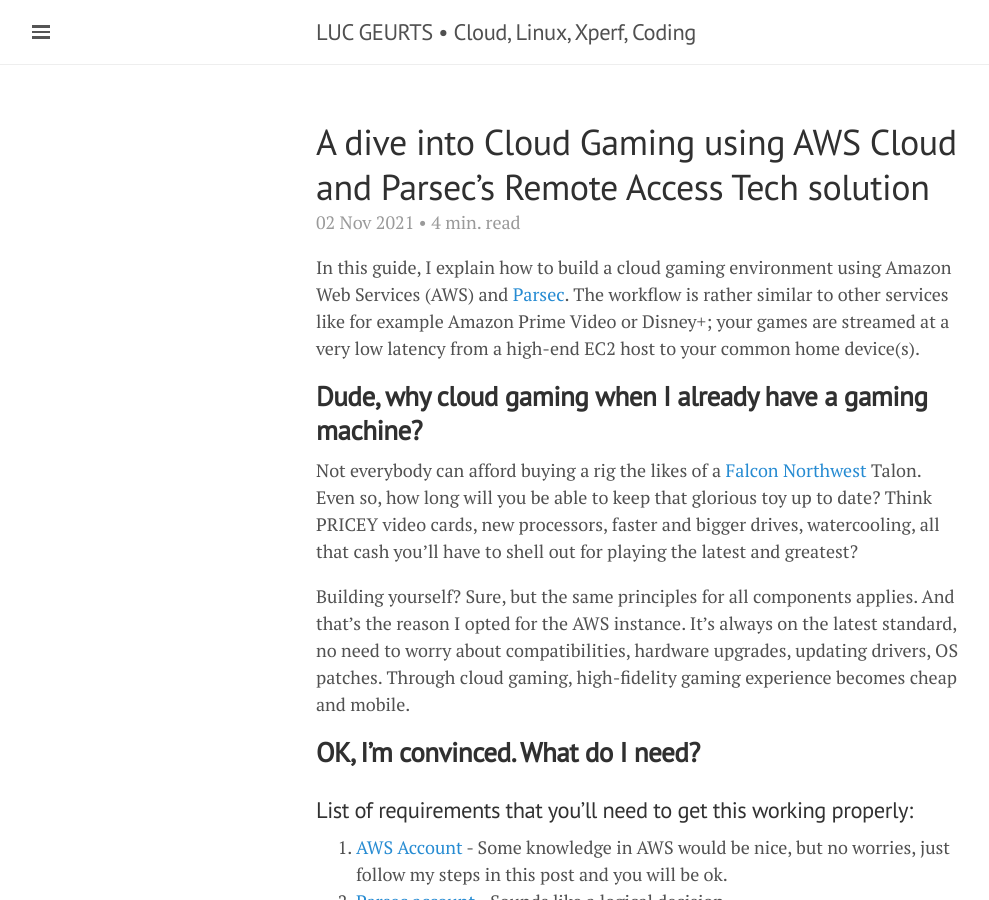
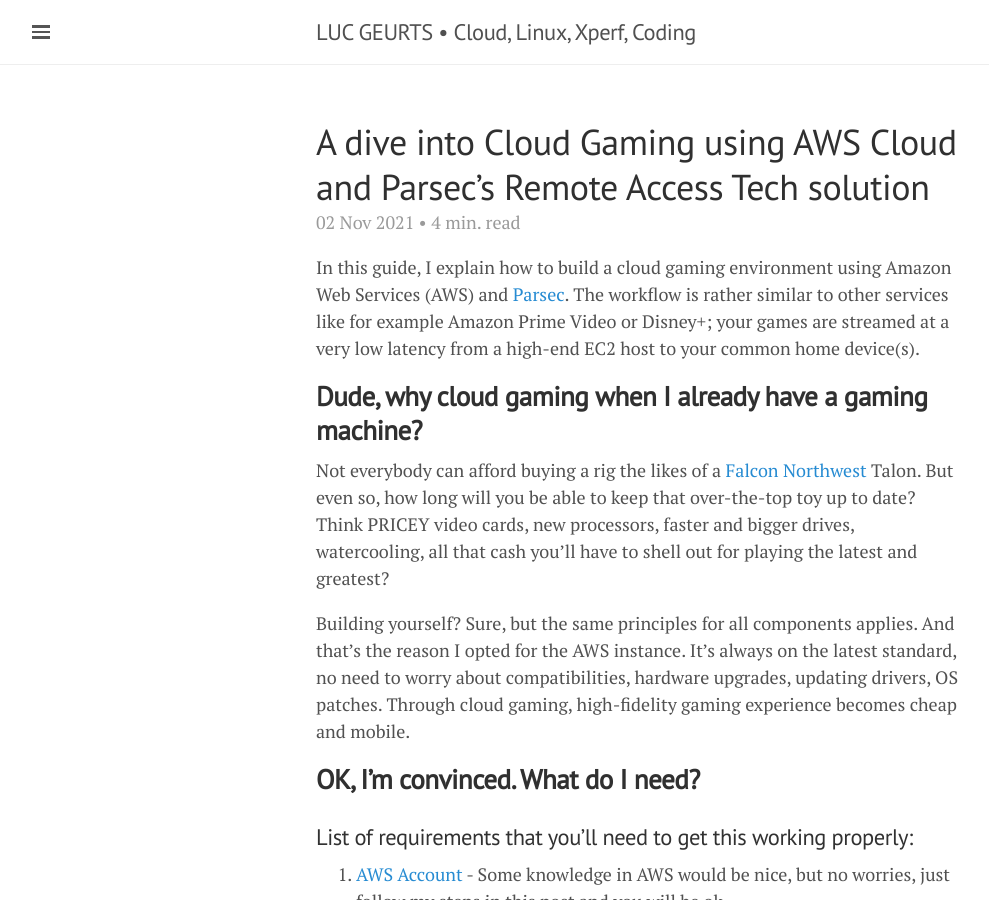
Before and after one commit to lgeurts/lgeurts.github.io, a Jekyll site: the page built from _posts/2021-11-02-aws-high-performance-cloud-gaming.md, in a window 1280 px wide and 900 px high. Shown: the whole window, without its empty margins (0-989 px from the left). Built offline with Jekyll 4.4.1, drawn with Linux system fonts in a browser that asks for light colours; nearby versions of some CDN libraries; comment, search, counter and statistics services are not loaded.

Commit message:
Update 2021-11-02-aws-high-performance-cloud-gaming.md

```diff
--- a/_posts/2021-11-02-aws-high-performance-cloud-gaming.md
+++ b/_posts/2021-11-02-aws-high-performance-cloud-gaming.md
@@ -13,7 +13,7 @@
 
 ## **Dude, why cloud gaming when I already have a gaming machine?**
 
-Not everybody can afford buying a rig the likes of a [Falcon Northwest](https://www.falcon-nw.com/desktops) Talon. Even so, how long will you be able to keep that glorious toy up to date? Think PRICEY video cards, new processors, faster and bigger drives, watercooling, all that cash you'll have to shell out for playing the latest and greatest?
+Not everybody can afford buying a rig the likes of a [Falcon Northwest](https://www.falcon-nw.com/desktops) Talon. But even so, how long will you be able to keep that over-the-top toy up to date? Think PRICEY video cards, new processors, faster and bigger drives, watercooling, all that cash you'll have to shell out for playing the latest and greatest?
 
 Building yourself? Sure, but the same principles for all components applies. And that's the reason I opted for the AWS instance. It's always on the latest standard, no need to worry about compatibilities, hardware upgrades, updating drivers, OS patches. Through cloud gaming, high-fidelity gaming experience becomes cheap and mobile.
 
```
